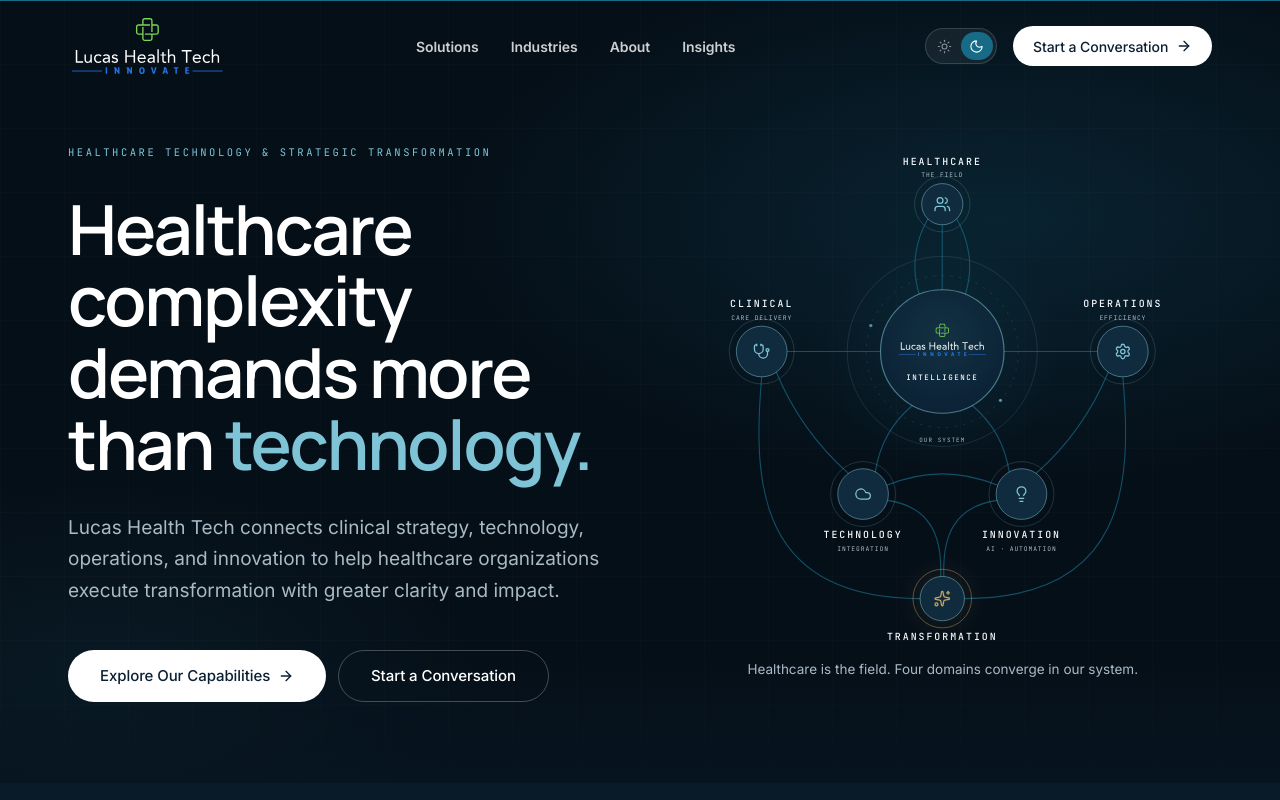
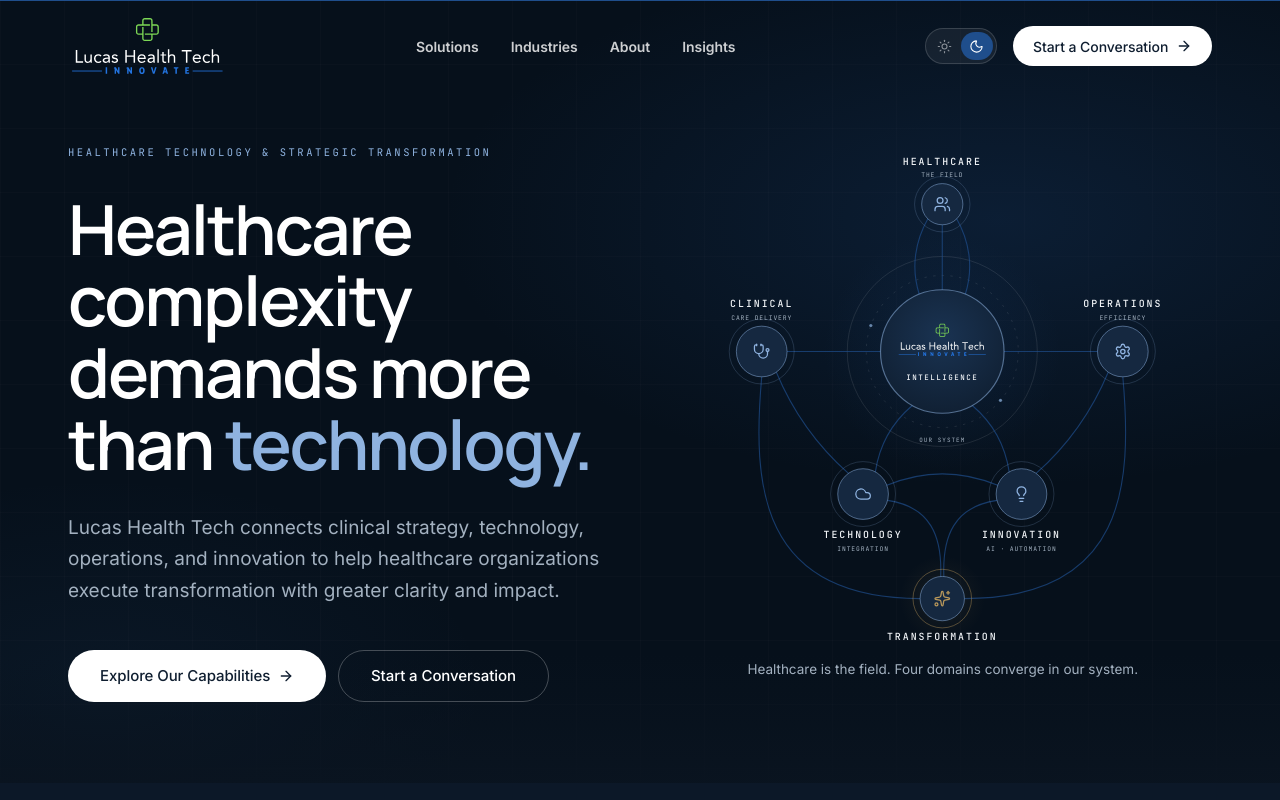
Before and after one commit to ranjithui/lucas-health-tech-v2, a React (Vite) app: page / in a window 1280 px wide. Both pictures are taken after a click on the radio button 976 px from the left and 46 px from the top of the page. Shown: the top 800 px of the page. Built offline with nearby package versions, Linux system fonts and the light colour scheme.

Commit message:
corporate styling

```diff
--- a/index.html
+++ b/index.html
@@ -3,11 +3,11 @@
   <head>
     <meta charset="UTF-8" />
     <meta name="viewport" content="width=device-width, initial-scale=1.0, viewport-fit=cover" />
-    <meta name="theme-color" content="#f7f9fa" />
+    <meta name="theme-color" content="#f6f8fa" />
     <!-- Ground color before the stylesheet arrives, so neither theme flashes the other. -->
     <style>
-      html { background: #f7f9fa; color-scheme: light; }
-      html.dark { background: #071521; color-scheme: dark; }
+      html { background: #f6f8fa; color-scheme: light; }
+      html.dark { background: #0a1420; color-scheme: dark; }
     </style>
     <script>
       /* Paint the stored theme before first render so there is no flash of the
@@ -17,7 +17,7 @@
           var stored = localStorage.getItem('lht-theme')
           var dark = stored ? stored === 'dark' : window.matchMedia('(prefers-color-scheme: dark)').matches
           document.documentElement.classList.toggle('dark', dark)
-          document.querySelector('meta[name="theme-color"]').setAttribute('content', dark ? '#071521' : '#f7f9fa')
+          document.querySelector('meta[name="theme-color"]').setAttribute('content', dark ? '#0a1420' : '#f6f8fa')
         } catch (e) {}
       })()
     </script>
--- a/src/components/visuals/SystemVisual.tsx
+++ b/src/components/visuals/SystemVisual.tsx
@@ -164,40 +164,40 @@
 /** The two grounds. Every colour here is from the brand palette. */
 const PALETTE = {
   dark: {
-    base: '#176B87',
-    flow: '#3A9DB5',
-    particle: '#7FC4D6',
-    nodeFill: '#102B3D',
-    nodeEdge: 'rgba(127,196,214,0.5)',
-    icon: '#7FC4D6',
-    coreFrom: '#123243',
-    coreTo: '#0B1F33',
-    coreEdge: 'rgba(127,196,214,0.55)',
-    illum: '#176B87',
+    base: '#1f4e8c',
+    flow: '#3b6ea8',
+    particle: '#8fb3e0',
+    nodeFill: '#152840',
+    nodeEdge: 'rgba(143,179,224,0.5)',
+    icon: '#8fb3e0',
+    coreFrom: '#1a3352',
+    coreTo: '#0f1e30',
+    coreEdge: 'rgba(143,179,224,0.55)',
+    illum: '#1f4e8c',
     illumMax: 0.35,
     orbit: 'rgba(255,255,255,0.12)',
-    label: '#F7FAFC',
-    sub: '#A9BAC5',
-    gold: '#C9A45C',
+    label: '#f2f5f8',
+    sub: '#a3b1c0',
+    gold: '#b8975a',
     baseOpacity: 0.7,
     flowOpacity: 0.35,
   },
   light: {
-    base: '#176B87',
-    flow: '#3A9DB5',
-    particle: '#3A9DB5',
+    base: '#1f4e8c',
+    flow: '#3b6ea8',
+    particle: '#3b6ea8',
     nodeFill: '#FFFFFF',
-    nodeEdge: 'rgba(23,107,135,0.55)',
-    icon: '#176B87',
+    nodeEdge: 'rgba(31,78,140,0.55)',
+    icon: '#1f4e8c',
     coreFrom: '#FFFFFF',
     coreTo: '#FFFFFF',
-    coreEdge: 'rgba(23,107,135,0.45)',
-    illum: '#3A9DB5',
+    coreEdge: 'rgba(31,78,140,0.45)',
+    illum: '#3b6ea8',
     illumMax: 0.18,
-    orbit: 'rgba(11,31,51,0.14)',
-    label: '#0B1F33',
-    sub: '#65727D',
-    gold: '#C9A45C',
+    orbit: 'rgba(10,26,47,0.14)',
+    label: '#0f1e30',
+    sub: '#5c6b7a',
+    gold: '#b8975a',
     baseOpacity: 0.55,
     flowOpacity: 0.3,
   },
@@ -322,7 +322,7 @@
             <circle cx={CO.x} cy={CO.y} r={CORE_R} fill="url(#sv-core)" stroke={T.coreEdge} strokeWidth="1.5" />
             {/* The system is us: the full lockup on the core's own ground */}
             <svg x={CO.x - 58} y={CO.y - 38} width={116} height={116 * LOCKUP_RATIO} viewBox={LOCKUP_VIEWBOX} overflow="visible" aria-hidden>
-              <LogoLockup word={dark ? '#FFFFFF' : '#17232D'} rule="#2374e0" />
+              <LogoLockup word={dark ? '#FFFFFF' : '#14202e'} rule="#2374e0" />
             </svg>
             <text
               x={CO.x}
--- a/src/hooks/useTheme.ts
+++ b/src/hooks/useTheme.ts
@@ -6,7 +6,7 @@
 const KEY = 'lht-theme'
 
 /** Browser UI chrome matches the page ground. */
-const GROUND: Record<Theme, string> = { light: '#f7f9fa', dark: '#071521' }
+const GROUND: Record<Theme, string> = { light: '#f6f8fa', dark: '#0a1420' }
 
 const listeners = new Set<() => void>()
 
--- a/src/sections/ClosingCta.tsx
+++ b/src/sections/ClosingCta.tsx
@@ -22,7 +22,7 @@
       <div
         aria-hidden
         className="absolute inset-0 hidden dark:block"
-        style={{ background: 'radial-gradient(60% 60% at 50% 100%, rgba(23, 107, 135, 0.16), transparent 65%)' }}
+        style={{ background: 'radial-gradient(60% 60% at 50% 100%, rgba(31, 78, 140, 0.16), transparent 65%)' }}
       />
       <motion.div variants={stagger(0.1)} initial="hidden" whileInView="show" viewport={viewportOnce} className="container-x relative text-center">
         <motion.h2 variants={fadeUp} className="mx-auto max-w-3xl text-balance font-display text-[clamp(2.2rem,4.8vw,3.8rem)] leading-[1.06] tracking-[-0.025em]">
--- a/src/sections/PageHero.tsx
+++ b/src/sections/PageHero.tsx
@@ -37,8 +37,8 @@
         className="absolute inset-0"
         style={{
           background: dark
-            ? 'radial-gradient(55% 60% at 85% 15%, rgba(23, 107, 135, 0.2), transparent 62%)'
-            : 'radial-gradient(55% 60% at 85% 15%, rgba(58, 157, 181, 0.12), transparent 62%)',
+            ? 'radial-gradient(55% 60% at 85% 15%, rgba(31, 78, 140, 0.2), transparent 62%)'
+            : 'radial-gradient(55% 60% at 85% 15%, rgba(59, 110, 168, 0.12), transparent 62%)',
         }}
       />
       <div
--- a/src/sections/WhyLHT.tsx
+++ b/src/sections/WhyLHT.tsx
@@ -32,7 +32,7 @@
                   return (
                     <li key={d.step} className="flex items-center gap-4">
                       <motion.span
-                        animate={{ scale: on ? 1 : 0.9, backgroundColor: on ? '#176B87' : 'rgba(255,255,255,0.06)', color: on ? '#F7FAFC' : 'rgba(255,255,255,0.6)' }}
+                        animate={{ scale: on ? 1 : 0.9, backgroundColor: on ? '#1f4e8c' : 'rgba(255,255,255,0.06)', color: on ? '#f2f5f8' : 'rgba(255,255,255,0.6)' }}
                         transition={{ duration: 0.4 }}
                         className="grid h-10 w-10 shrink-0 place-items-center rounded-full border border-white/10 font-mono text-[10.5px]"
                       >
--- a/src/sections/home/Hero.tsx
+++ b/src/sections/home/Hero.tsx
@@ -25,7 +25,7 @@
     section: 'bg-ink-950 text-white',
     grid: 'grid-bg opacity-60',
     bloom:
-      'radial-gradient(70% 55% at 78% 28%, rgba(23, 107, 135, 0.22), transparent 62%), radial-gradient(50% 45% at 8% 88%, rgba(58, 157, 181, 0.08), transparent 60%)',
+      'radial-gradient(70% 55% at 78% 28%, rgba(31, 78, 140, 0.22), transparent 62%), radial-gradient(50% 45% at 8% 88%, rgba(59, 110, 168, 0.08), transparent 60%)',
     eyebrow: 'text-accent-300',
     accentWord: 'text-accent-300',
     lead: 'text-muted-dark',
@@ -38,7 +38,7 @@
     section: 'bg-silver-100 text-text',
     grid: 'grid-bg-light opacity-60',
     bloom:
-      'radial-gradient(70% 55% at 78% 28%, rgba(58, 157, 181, 0.14), transparent 62%), radial-gradient(58% 50% at 6% 86%, rgba(255, 255, 255, 0.85), transparent 64%)',
+      'radial-gradient(70% 55% at 78% 28%, rgba(59, 110, 168, 0.14), transparent 62%), radial-gradient(58% 50% at 6% 86%, rgba(255, 255, 255, 0.85), transparent 64%)',
     eyebrow: 'text-accent-600',
     accentWord: 'text-accent-500',
     lead: 'text-muted',
--- a/src/styles/index.css
+++ b/src/styles/index.css
@@ -5,12 +5,12 @@
  *
  * Premium healthcare × clinical intelligence × enterprise technology × executive
  * strategy. One brand, two grounds. The anchors:
- *   #0B1F33 deep navy · #176B87 brand blue · #3A9DB5 teal · #C9A45C warm gold
- *   #F7F9FA warm white · #EAF1F4 soft blue-gray · #17232D charcoal · #65727D slate
- *   dark: #071521 ground · #0B1F33 secondary · #102B3D surface · #294454 border
+ *   #0f1e30 deep navy · #1f4e8c brand blue · #3b6ea8 steel blue · #b8975a brass
+ *   #f6f8fa warm white · #edf1f5 soft blue-gray · #14202e charcoal · #5c6b7a slate
+ *   dark: #0a1420 ground · #0f1e30 secondary · #152840 surface · #26394f border
  *
- * Distribution: ~70% neutral ground, ~20% navy / brand blue, ~8% teal, ~2% gold.
- * Gold is a detail colour only — rules, active marks, small emphasis. Never a fill.
+ * Distribution: ~70% neutral ground, ~20% navy / brand blue, ~8% steel blue, ~2% brass.
+ * Brass is a detail colour only — rules, active marks, small emphasis. Never a fill.
  *
  * Token names are stable so components re-skin without rewrites. Only the
  * ground-dependent tokens move between themes; brand colours are identical in
@@ -26,81 +26,81 @@
   --font-mono: "JetBrains Mono", ui-monospace, "SF Mono", Menlo, monospace;
 
   /* Executive navy wells. These stay dark in BOTH themes — on the dark theme
-     they sit a step above the #071521 ground so the section rhythm survives. */
-  --color-ink-950: #071521;
-  --color-ink-900: #0b1f33;
-  --color-ink-800: #102b3d;
-  --color-ink-700: #163a50;
-  --color-ink-600: #1e4a63;
-  --color-ink-500: #294454;
+     they sit a step above the #0a1420 ground so the section rhythm survives. */
+  --color-ink-950: #0a1420;
+  --color-ink-900: #0f1e30;
+  --color-ink-800: #152840;
+  --color-ink-700: #1a3352;
+  --color-ink-600: #234466;
+  --color-ink-500: #26394f;
 
   /* Warm-white ground. paper-50 is the raised tier, paper-300 the hairline. */
   --color-paper-50: #ffffff;
-  --color-paper-100: #f7f9fa;
-  --color-paper-200: #eaf1f4;
-  --color-paper-300: #d8e1e6;
+  --color-paper-100: #f6f8fa;
+  --color-paper-200: #edf1f5;
+  --color-paper-300: #d5dde5;
 
   /* Text scale — charcoal for copy, slate for support. muted-dark is the
      secondary text on navy grounds in either theme. */
-  --color-text: #17232d;
-  --color-muted: #65727d;
-  --color-muted-dark: #a9bac5;
+  --color-text: #14202e;
+  --color-muted: #5c6b7a;
+  --color-muted-dark: #a3b1c0;
 
-  /* Brand blue #176B87 and teal #3A9DB5. 500 is the fill; 600/700 are the accent
+  /* Corporate cobalt #1f4e8c and steel blue #3b6ea8. 500 is the fill; 600/700 are the accent
      TEXT tier (dark enough for small type on light grounds); 300/400 are the
-     teal tier used on navy grounds and for motion. */
-  --color-accent-300: #7fc4d6;
-  --color-accent-400: #3a9db5;
-  --color-accent-500: #176b87;
-  --color-accent-600: #125a72;
-  --color-accent-700: #0e4759;
+     steel tier used on navy grounds and for motion. */
+  --color-accent-300: #8fb3e0;
+  --color-accent-400: #3b6ea8;
+  --color-accent-500: #1f4e8c;
+  --color-accent-600: #193f73;
+  --color-accent-700: #12305a;
 
   /* Primary-fill interaction states. Darken in both themes. */
-  --color-accent-hover: #125a72;
-  --color-accent-active: #0e4759;
+  --color-accent-hover: #193f73;
+  --color-accent-active: #12305a;
 
   /* Primary button fill: navy on the light theme, brand blue on dark. */
-  --color-primary: #0b1f33;
-  --color-primary-hover: #163a50;
-  --color-primary-active: #071521;
+  --color-primary: #0f1e30;
+  --color-primary-hover: #1a3352;
+  --color-primary-active: #0a1420;
 
-  /* Warm gold — the premium 2%. */
-  --color-gold-400: #d9bb7a;
-  --color-gold-500: #c9a45c;
-  --color-gold-600: #a8863f;
+  /* Muted brass — the premium 2%. */
+  --color-gold-400: #cdb27e;
+  --color-gold-500: #b8975a;
+  --color-gold-600: #957742;
 
   /* Legacy name for the supporting accent; now the same gold. */
-  --color-signal-400: #d9bb7a;
-  --color-signal-500: #c9a45c;
-  --color-signal-600: #a8863f;
+  --color-signal-400: #cdb27e;
+  --color-signal-500: #b8975a;
+  --color-signal-600: #957742;
 
   /* Raised opaque card surface. */
   --color-surface: #ffffff;
 
   /* Legacy azure ramp now resolves to the brand blue ramp. */
-  --color-azure-500: #176b87;
-  --color-azure-600: #125a72;
-  --color-azure-700: #0e4759;
+  --color-azure-500: #1f4e8c;
+  --color-azure-600: #193f73;
+  --color-azure-700: #12305a;
 
   /* The full-width brand band (What-we-do, closing CTA, footer). Navy in both
      themes; everything placed on it is white, accent-300 or gold. */
-  --color-field: #0b1f33;
+  --color-field: #0f1e30;
 
   /* Hero ground. The brief's warm white on light, the deep ground on dark. */
-  --color-silver-100: #f7f9fa;
+  --color-silver-100: #f6f8fa;
 
   /* Pale bands — whole sections, never text. */
-  --color-mist-50: #f2f6f8;
-  --color-mist-100: #eaf1f4;
-  --color-mist-200: #dde7ec;
+  --color-mist-50: #f1f4f7;
+  --color-mist-100: #edf1f5;
+  --color-mist-200: #dfe6ec;
 
   --radius-2xl: 1.25rem;
   --radius-3xl: 1.5rem;
   --radius-4xl: 2rem;
 
-  --shadow-soft: 0 1px 2px rgba(11, 31, 51, 0.04), 0 8px 24px -12px rgba(11, 31, 51, 0.12), 0 24px 48px -28px rgba(23, 107, 135, 0.12);
-  --shadow-lift: 0 2px 4px rgba(11, 31, 51, 0.05), 0 18px 40px -16px rgba(11, 31, 51, 0.16), 0 40px 72px -36px rgba(23, 107, 135, 0.18);
-  --shadow-glow: 0 0 0 1px rgba(23, 107, 135, 0.18), 0 24px 64px -24px rgba(23, 107, 135, 0.28);
+  --shadow-soft: 0 1px 2px rgba(10, 26, 47, 0.04), 0 8px 24px -12px rgba(10, 26, 47, 0.12), 0 24px 48px -28px rgba(31, 78, 140, 0.12);
+  --shadow-lift: 0 2px 4px rgba(10, 26, 47, 0.05), 0 18px 40px -16px rgba(10, 26, 47, 0.16), 0 40px 72px -36px rgba(31, 78, 140, 0.18);
+  --shadow-glow: 0 0 0 1px rgba(31, 78, 140, 0.18), 0 24px 64px -24px rgba(31, 78, 140, 0.28);
 
   --ease-out-expo: cubic-bezier(0.16, 1, 0.3, 1);
   --ease-in-out-quart: cubic-bezier(0.76, 0, 0.24, 1);
@@ -108,45 +108,45 @@
 
 /*
  * Dark theme. Only the ground-dependent tokens move: `paper` becomes the deep
- * navy ground, `text`/`muted` invert, surfaces lift to #102B3D, and the accent
- * text tier lightens to teal. Brand blue, gold and the logo's own colours are
+ * navy ground, `text`/`muted` invert, surfaces lift to #152840, and the accent
+ * text tier lightens to pale steel. Brand blue, gold and the logo's own colours are
  * identical in both themes. Never pure black.
  */
 .dark {
-  --color-paper-50: #102b3d;
-  --color-paper-100: #071521;
-  --color-paper-200: #0b1f33;
-  --color-paper-300: #294454;
+  --color-paper-50: #152840;
+  --color-paper-100: #0a1420;
+  --color-paper-200: #0f1e30;
+  --color-paper-300: #26394f;
 
-  --color-surface: #102b3d;
+  --color-surface: #152840;
 
-  --color-field: #0b1f33;
-  --color-silver-100: #071521;
+  --color-field: #0f1e30;
+  --color-silver-100: #0a1420;
 
-  --color-mist-50: #091a29;
-  --color-mist-100: #0b1f33;
-  --color-mist-200: #0e2638;
+  --color-mist-50: #0c1828;
+  --color-mist-100: #0f1e30;
+  --color-mist-200: #132639;
 
-  --color-text: #f7fafc;
-  --color-muted: #a9bac5;
-  --color-muted-dark: #a9bac5;
+  --color-text: #f2f5f8;
+  --color-muted: #a3b1c0;
+  --color-muted-dark: #a3b1c0;
 
   /* On the dark ground the executive wells lift one step. */
-  --color-ink-950: #050f18;
+  --color-ink-950: #06101b;
 
   /* accent-600/700 are the accent TEXT tier: on a dark ground they lighten. */
-  --color-accent-600: #7fc4d6;
-  --color-accent-700: #a6d8e5;
+  --color-accent-600: #8fb3e0;
+  --color-accent-700: #b4cceb;
 
   /* Primary button: brand blue with white text (4.9:1). */
-  --color-primary: #176b87;
-  --color-primary-hover: #125a72;
-  --color-primary-active: #0e4759;
+  --color-primary: #1f4e8c;
+  --color-primary-hover: #193f73;
+  --color-primary-active: #12305a;
 
   /* Depth comes from the lifted surfaces, not from heavy shadows. */
   --shadow-soft: 0 1px 2px rgba(0, 0, 0, 0.25), 0 10px 30px -14px rgba(0, 0, 0, 0.5);
   --shadow-lift: 0 2px 4px rgba(0, 0, 0, 0.3), 0 28px 56px -22px rgba(0, 0, 0, 0.6);
-  --shadow-glow: 0 0 0 1px rgba(127, 196, 214, 0.18), 0 24px 64px -24px rgba(23, 107, 135, 0.4);
+  --shadow-glow: 0 0 0 1px rgba(143, 179, 224, 0.18), 0 24px 64px -24px rgba(31, 78, 140, 0.4);
 }
 
 @layer base {
@@ -160,8 +160,8 @@
     text-rendering: optimizeLegibility;
   }
   h1, h2, h3, h4 { @apply font-display; font-weight: 600; letter-spacing: -0.02em; }
-  ::selection { background: rgba(23, 107, 135, 0.18); }
-  .dark ::selection { background: rgba(127, 196, 214, 0.28); }
+  ::selection { background: rgba(31, 78, 140, 0.18); }
+  .dark ::selection { background: rgba(143, 179, 224, 0.28); }
   :focus-visible { outline: 2px solid var(--color-accent-400); outline-offset: 3px; border-radius: 4px; }
   button, [role="button"] { cursor: pointer; }
 
@@ -206,7 +206,7 @@
     backdrop-filter: blur(20px) saturate(170%);
     -webkit-backdrop-filter: blur(20px) saturate(170%);
   }
-  .dark .glass-light { background: rgba(7, 21, 33, 0.78); }
+  .dark .glass-light { background: rgba(10, 20, 32, 0.78); }
 
   .grid-bg {
     background-image:
@@ -216,8 +216,8 @@
   }
   .grid-bg-light {
     background-image:
-      linear-gradient(to right, rgba(11,31,51,0.045) 1px, transparent 1px),
-      linear-gradient(to bottom, rgba(11,31,51,0.045) 1px, transparent 1px);
+      linear-gradient(to right, rgba(10,26,47,0.045) 1px, transparent 1px),
+      linear-gradient(to bottom, rgba(10,26,47,0.045) 1px, transparent 1px);
     background-size: 64px 64px;
   }
   .dark .grid-bg-light {
@@ -264,12 +264,12 @@
    * normally instead of hard-coding hexes that would break one theme.
    */
   .card-on-accent {
-    --color-text: #17232d;
-    --color-muted: #65727d;
-    --color-paper-300: #d8e1e6;
-    --color-accent-600: #125a72;
-    --color-accent-700: #0e4759;
-    --shadow-lift: 0 2px 4px rgba(7, 21, 33, 0.12), 0 18px 40px -16px rgba(7, 21, 33, 0.35), 0 40px 72px -36px rgba(7, 21, 33, 0.4);
+    --color-text: #14202e;
+    --color-muted: #5c6b7a;
+    --color-paper-300: #d5dde5;
+    --color-accent-600: #193f73;
+    --color-accent-700: #12305a;
+    --shadow-lift: 0 2px 4px rgba(10, 20, 32, 0.12), 0 18px 40px -16px rgba(10, 20, 32, 0.35), 0 40px 72px -36px rgba(10, 20, 32, 0.4);
     @apply rounded-2xl bg-white shadow-lift;
   }
 
```
Also changed, not shown: public/site.webmanifest.
